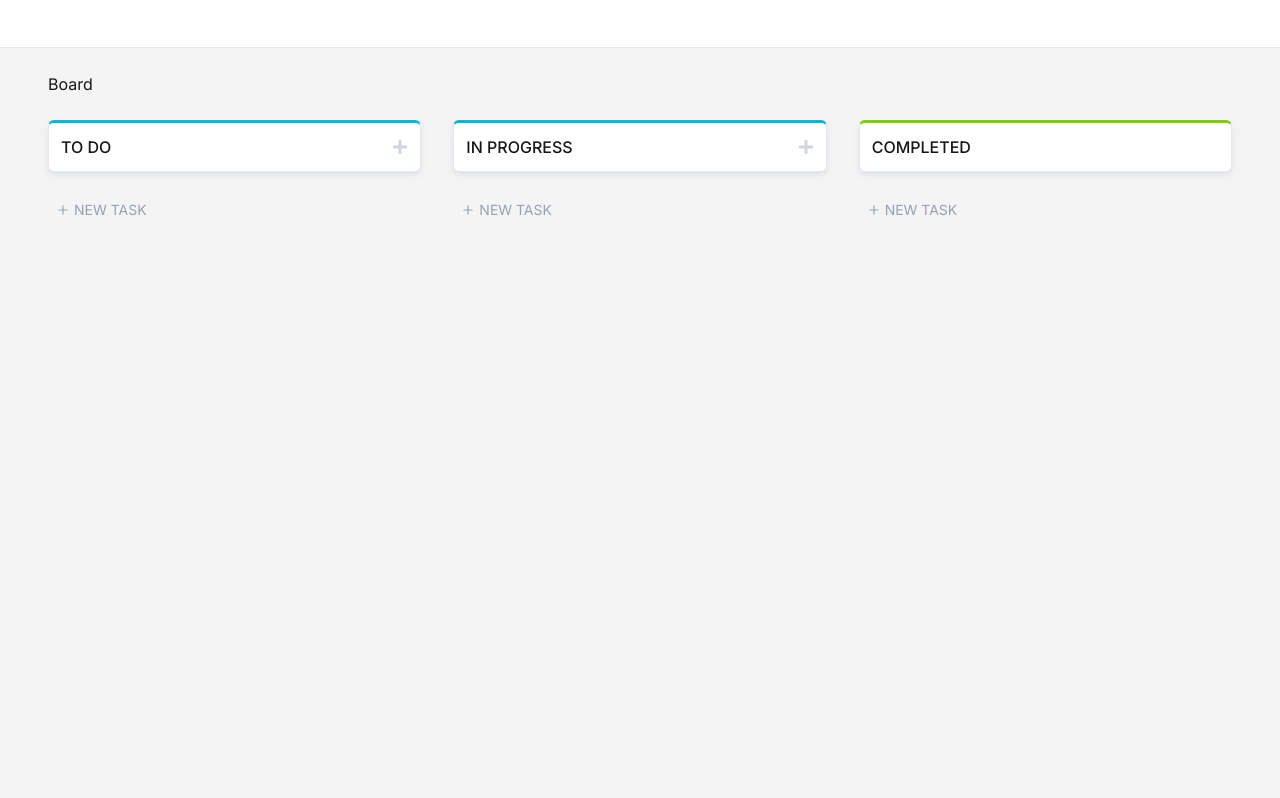
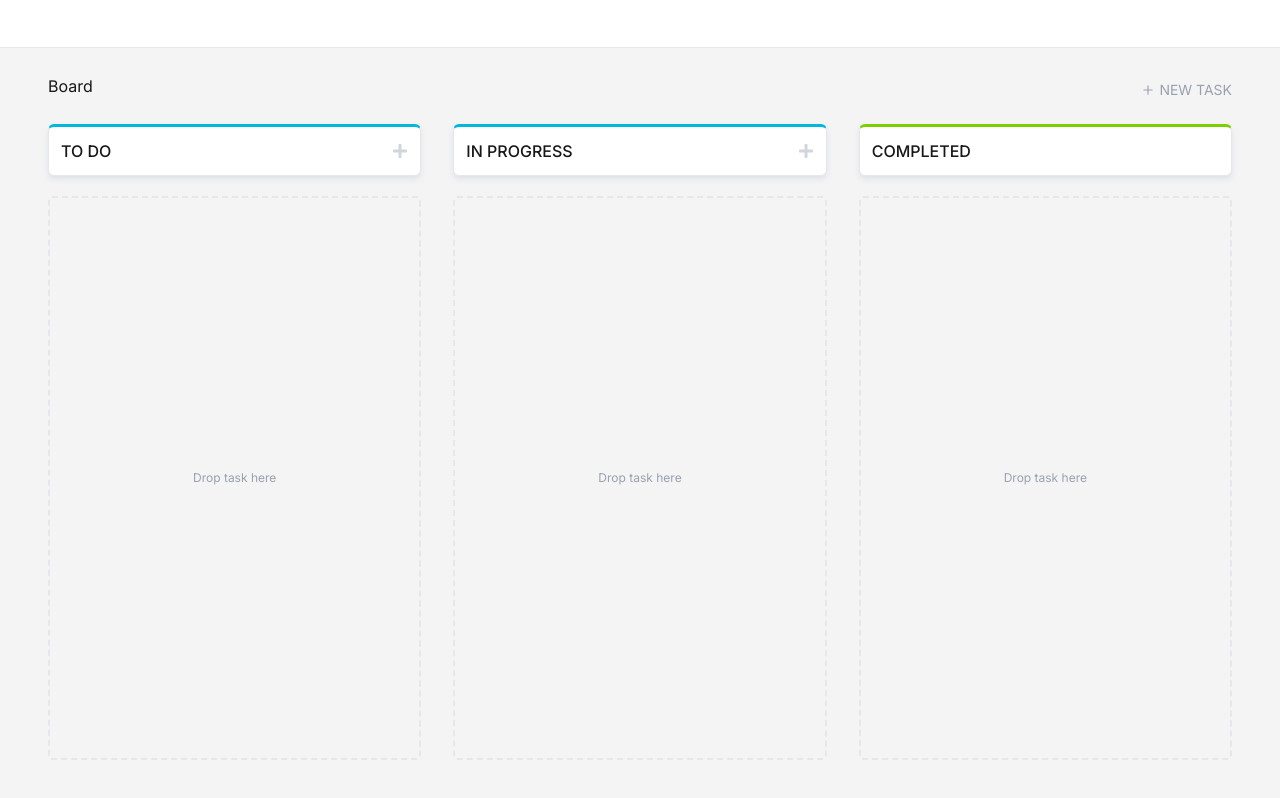
Before and after one commit to t3developer/kanban-next, a Next.js app: page / in a window 1280 px wide. Shown: the top 798 px of the page. Built offline with nearby package versions, Linux system fonts and the light colour scheme.

Commit message:
adds dragging imlpementation + addtask ui

```diff
--- a/app/components/kanban/Kanban.tsx
+++ b/app/components/kanban/Kanban.tsx
@@ -1,10 +1,28 @@
+'use client';
+import { useKanbanStore } from "@/lib/stores/kanban/store";
 import KanbanColumns from "./columns/columns";
+import { useShallow } from "zustand/shallow";
+import KanbanTaskAdd from "./tasks/task-add";
 
 const Kanban = () => {
+  const [columns, addTask] = useKanbanStore(
+    useShallow((state) => [state.columns, state.addTask])
+  );
+
   return (
-    <div className="w-full flex justify-center items-center py-6">
-      <KanbanColumns />
-    </div>
+    <>
+      <div className="flex-none flex justify-between items-center">
+          <h1>Board</h1>
+          {columns && <KanbanTaskAdd
+            columns={columns.map(c =>({"id": c.id, "label": c.label, "type": c.type}))}
+            addTask={addTask} />}
+        </div>
+      <div className="flex-1 flex items-stretch">
+        <div className="w-full flex justify-center items-center py-6">
+          <KanbanColumns columns={columns} />
+        </div>
+      </div>
+    </>
   );
 };
 
--- a/app/components/kanban/columns/column.tsx
+++ b/app/components/kanban/columns/column.tsx
@@ -2,9 +2,9 @@
 import React from "react";
 import { useKanbanStore } from "@/lib/stores/kanban/store";
 import KanbanTask from "../tasks/task";
-import KanbanTaskAdd from "../tasks/task-add";
 import KanbanColumnHeader from "./column-header";
 import { Column } from "@/lib/stores/kanban/types";
+import { useDroppable } from "@dnd-kit/core";
 
 export interface KanbanColumnProps {
   column: Column,
@@ -13,28 +13,41 @@ export interface KanbanColumnProps {
 
 const KanbanColumn = (props: KanbanColumnProps) => {
   const { column: { id: columnId, tasks }  } = props;
-  const addTask = useKanbanStore(state => state.addTask);
+
+  const { isOver, setNodeRef } = useDroppable({ id: columnId });
+
+  const { setNodeRef: setBottomDropRef } = useDroppable({
+    id: `bottom-drop-${columnId}`,
+  });
 
   return (
     <section className='flex-1 flex flex-col'>
       <KanbanColumnHeader {...props} />
 
         <div className='h-full w-full flex-1 self-stretch flex flex-col gap-4 pt-5'>
-          {tasks && tasks.map(task => (
-            <KanbanTask key={task.id} task={task} columnId={columnId} />
-          ))}
-          <KanbanTaskAdd columnId={columnId} addTask={addTask} />
+          {tasks && tasks.length > 0 ? (
+            tasks.map(task => (
+              <KanbanTask key={task.id} task={task} columnId={columnId} />
+            ))
+          ) : (
+            // Empty column drop area
+            <div
+              ref={setNodeRef}
+              className={`flex-1 rounded bg-zinc-100 flex items-center justify-center text-xs text-gray-400 border-2 border-dashed ${isOver ? "border-cyan-400 bg-cyan-50" : "border-gray-200"}`}
+              style={{ minHeight: 60 }}
+            >
+              Drop task here
+            </div>
+          )}
+          {/* bottom drop zone */}
+          <div
+            ref={setBottomDropRef}
+            style={{ minHeight: 24 }}
+            className={`transition-all rounded`}
+          />
         </div>
-
     </section>
   );
 };
 
-// Memoize with shallow props check
-// const KanbanColumn = React.memo(KanbanColumnBase, (prev, next) => {
-//   return prev.column.id === next.column.id &&
-//          prev.column.tasks.length === next.column.tasks.length &&
-//          prev.column.label === next.column.label;
-// });
-
 export default KanbanColumn;
--- a/app/components/kanban/columns/columns.tsx
+++ b/app/components/kanban/columns/columns.tsx
@@ -3,24 +3,125 @@ import { useKanbanStore } from "@/lib/stores/kanban/store";
 import KanbanColumn from "./column";
 import KanbanInitializer from "../kanban-initializer";
 import { useShallow } from "zustand/shallow";
+import {
+  DndContext,
+  closestCenter,
+  DragEndEvent,
+  PointerSensor,
+  useSensor,
+  useSensors,
+  DragOverlay,
+  DragStartEvent,
+  DragOverEvent,
+} from "@dnd-kit/core";
+import { SortableContext, verticalListSortingStrategy } from "@dnd-kit/sortable";
+import KanbanTask from "../tasks/task";
+import { useState } from "react";
+import { Column } from "@/lib/stores/kanban/types";
 
-const KanbanColumns = () => {
-  const [columns, moveTask] = useKanbanStore(
-    useShallow((state) => [state.columns, state.moveTaskToColumn])
+interface KanbanColumnsPops {
+  columns: Column[]
+}
+
+const KanbanColumns = ({ columns }: KanbanColumnsPops) => {
+  const moveTask = useKanbanStore(state => state.moveTaskToColumn);
+  const [activeTaskId, setActiveTaskId] = useState<string | null>(null);
+
+  const sensors = useSensors(
+    useSensor(PointerSensor, { activationConstraint: { distance: 5 } })
   );
+
+  // Helper: Find task by id
+  const findTask = (id: string) => {
+    for (const col of columns) {
+      const task = col.tasks.find((t) => t.id === id);
+      if (task) return { task, columnId: col.id };
+    }
+    return null;
+  };
+
+  // Helper: Find [columnId, index] for a task
+  const findTaskLocation = (taskId: string) => {
+    for (const col of columns) {
+      const idx = col.tasks.findIndex((t) => t.id === taskId);
+      if (idx !== -1) return { columnId: col.id, index: idx };
+    }
+    return null;
+  };
+
+  const handleDragStart = (event: DragStartEvent) => {
+    document.body.classList.add('kanban-dragging');
+    setActiveTaskId(event.active.id as string);
+  };
+
+  const handleDragEnd = (event: DragEndEvent) => {
+    const { active, over } = event;
+    setActiveTaskId(null);
+    document.body.classList.remove('kanban-dragging');
+
+    if (!active || !over || active.id === over.id) return;
+
+    const from = findTaskLocation(active.id as string);
+
+    let to = findTaskLocation(over.id as string);
+    if (!to) {
+      // Check for bottom drop zone:
+      const bottomDropMatch = /^bottom-drop-(.+)$/.exec(over.id as string);
+      if (bottomDropMatch) {
+        const columnId = bottomDropMatch[1];
+        const col = columns.find(c => c.id === columnId);
+        to = { columnId, index: col ? col.tasks.length : 0 };
+      } else {
+        // Fallback: dropped on empty column
+        to = { columnId: over.id as string, index: columns.find(c => c.id === over.id)?.tasks.length ?? 0 };
+      }
+    }
+
+    if (from && to) {
+      moveTask(active.id as string, from.columnId, to.columnId, to.index);
+    }
+  };
 
   return (
     <>
       <KanbanInitializer />
+      <DndContext
+        sensors={sensors}
+        collisionDetection={closestCenter}
+        onDragStart={handleDragStart}
+        onDragEnd={handleDragEnd}
+      >
         <section className='w-full h-full flex gap-4 lg:gap-8'>
           {columns && columns.map(column => (
-            <KanbanColumn
+            <SortableContext
               key={column.id}
-              column={column}
-              columnIndex={columns.findIndex(c => c.id === column.id)}
-            />
+              id={column.id}
+              items={column.tasks.map(t => t.id)}
+              strategy={verticalListSortingStrategy}
+            >
+              <KanbanColumn
+                column={column}
+                columnIndex={columns.findIndex(c => c.id === column.id)}
+              />
+            </SortableContext>
           ))}
         </section>
+
+        <DragOverlay className="inline-grid">
+          {activeTaskId
+            ? (() => {
+                const found = findTask(activeTaskId);
+                return found ? (
+                  <KanbanTask
+                    task={found.task}
+                    columnId={found.columnId}
+                    isOverlay={true}
+                  />
+                ) : null;
+              })()
+            : null}
+        </DragOverlay>
+      </DndContext>
     </>
   );
 };
--- a/app/components/kanban/tasks/task-add.tsx
+++ b/app/components/kanban/tasks/task-add.tsx
@@ -1,20 +1,24 @@
 import { AlertDialog, Form } from 'radix-ui';
-import React, { FormEvent, useState } from 'react'
+import React, { FormEvent, useMemo, useState } from 'react'
 import { FiPlus } from 'react-icons/fi';
 
 interface KanbanTaskAddProps {
-  columnId: string,
+  columns: {id: string, label: string, type: string}[],
   addTask: (title: string, status: string, description?: string) => void
 }
 
-const KanbanTaskAdd = ({ columnId, addTask }: KanbanTaskAddProps) => {
+const KanbanTaskAdd = ({ columns, addTask }: KanbanTaskAddProps) => {
   const [ dialogOpen, setDialogOpen ] = useState<boolean>(false);
+  console.log('columns shortened data', columns);
 
   const onSubmit = (e: FormEvent<HTMLFormElement>) => {
     e.preventDefault();
     const data = new FormData(e.currentTarget);
+    const column = columns.find(c => c.type === data.get('taskStatus') as string);
+    const columnId = column && column.id;
+
     addTask(
-      columnId,
+      columnId!,
       data.get('taskTitle') as string,
       data.get('taskDesc') as string
     );
@@ -60,6 +64,20 @@ const KanbanTaskAdd = ({ columnId, addTask }: KanbanTaskAddProps) => {
                 </Form.Control>
               </Form.Field>
 
+              <Form.Field name="taskStatus" className="mt-3">
+                <div className="flex items-baseline justify-between">
+                  <Form.Label className="mt-1 text-sm">Status</Form.Label>
+                  <Form.Message match="valueMissing" className='text-sm text-red-400'>Please enter a task title</Form.Message>
+                </div>
+                <Form.Control asChild>
+                  <select id="taskStatus" name="taskStatus" required className='pr-2 w-1/2 mt-1 kanban-input'>
+                    {columns?.map(c => (
+                      <option key={c.id} id={c.id} value={c.type}>{c.label}</option>
+                    ))}
+                  </select>
+                </Form.Control>
+              </Form.Field>
+
               <div className="flex justify-between mt-10">
                 <AlertDialog.Cancel className="text-sm text-gray-500 cursor-pointer outline-0">Cancel</AlertDialog.Cancel>
                   <Form.Submit className="kanban-button">
--- a/app/components/kanban/tasks/task.tsx
+++ b/app/components/kanban/tasks/task.tsx
@@ -1,4 +1,4 @@
-'use client';
+  'use client';
 import { useState } from "react";
 import KanbanTaskCard from "./task-card";
 import { Dialog, VisuallyHidden } from "radix-ui";
@@ -6,6 +6,9 @@ import KanbanTaskUpdate from "./task-update";
 import { useKanbanStore } from "@/lib/stores/kanban/store";
 import { Task } from "@/lib/stores/kanban/types";
 import React from "react";
+import { useSortable } from "@dnd-kit/sortable";
+import { CSS } from "@dnd-kit/utilities";
+import { useShallow } from "zustand/shallow";
 
 export interface KanbanTaskProps {
   task: Task,
@@ -14,13 +17,28 @@ export interface KanbanTaskProps {
 }
 
 const KanbanTask = (props: KanbanTaskProps) => {
-  const { task: { id: taskId }, columnId, isOverlay } = props;
   const [ openModal, setOpenModal ] = useState<boolean>(false);
-  const updateTask = useKanbanStore(state => state.updateTask);
-  const removeTask = useKanbanStore(state => state.removeTask);
+  const { task: { id: taskId } } = props;
+  const [updateTask, removeTask] = useKanbanStore(
+    useShallow((state) => [state.updateTask, state.removeTask])
+  );
 
+  // --- DND-KIT ---
+  const { attributes, listeners, setNodeRef, transform, transition, isDragging } = useSortable({
+    id: taskId,
+  });
+
+  const style = {
+    transform: CSS.Transform.toString(transform),
+    transition,
+    opacity: isDragging ? 0.5 : 1,
+    zIndex: isDragging ? 100 : "auto",
+  };
+
+  // ... rest unchanged
   return (
-    <Dialog.Root open={openModal} onOpenChange={setOpenModal}>
+    <div ref={setNodeRef} style={style} {...attributes} {...listeners} className="inline-grid">
+      <Dialog.Root open={openModal} onOpenChange={setOpenModal}>
       <Dialog.Trigger>
         <KanbanTaskCard {...props} />
       </Dialog.Trigger>
@@ -39,16 +57,8 @@ const KanbanTask = (props: KanbanTaskProps) => {
         </Dialog.Content>
       </Dialog.Portal>
     </Dialog.Root>
+    </div>
   );
 };
 
 export default KanbanTask;
-
-// export default React.memo(KanbanTask, (prev, next) => {
-//   return (
-//     prev.task.id === next.task.id &&
-//     prev.task.updatedAt === next.task.updatedAt &&
-//     prev.task.status === next.task.status &&
-//     prev.columnId === next.columnId
-//   );
-// });
--- a/app/globals.css
+++ b/app/globals.css
@@ -35,3 +35,8 @@ body {
     @apply hover:ring-offset-1 hover:ring-1 hover:ring-blue-200 hover:ring-offset-blue-400
   }
 }
+
+.kanban-dragging,
+.kanban-dragging * {
+  cursor: grabbing !important;
+}
--- a/app/page.tsx
+++ b/app/page.tsx
@@ -3,13 +3,7 @@ import Kanban from "./components/kanban/Kanban";
 export default function Home() {
   return (
     <section className="flex min-h-screen flex-col py-6 px-12 bg-zinc-100">
-      <div className="flex-none">
-        <h1>Board</h1>
-      </div>
-
-      <div className="flex-1 flex items-stretch">
-        <Kanban />
-      </div>
+      <Kanban />
     </section>
   );
 }
```
Also changed, not shown: app/components/kanban/tasks/task-card.tsx (+5 -5 lines).
